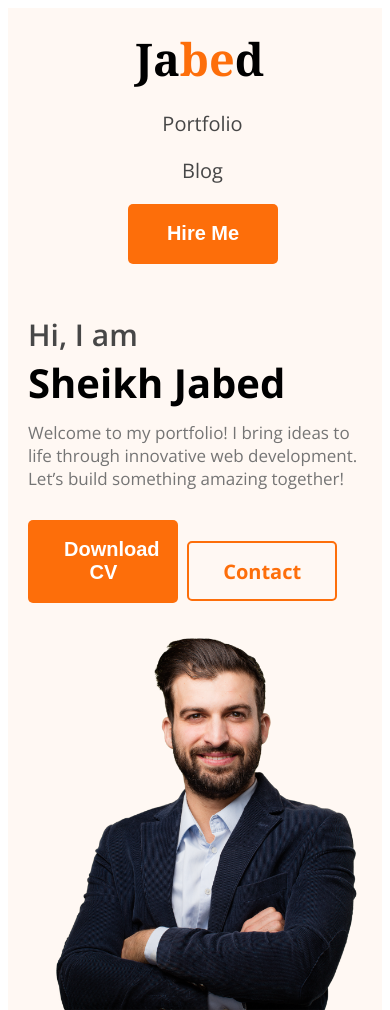
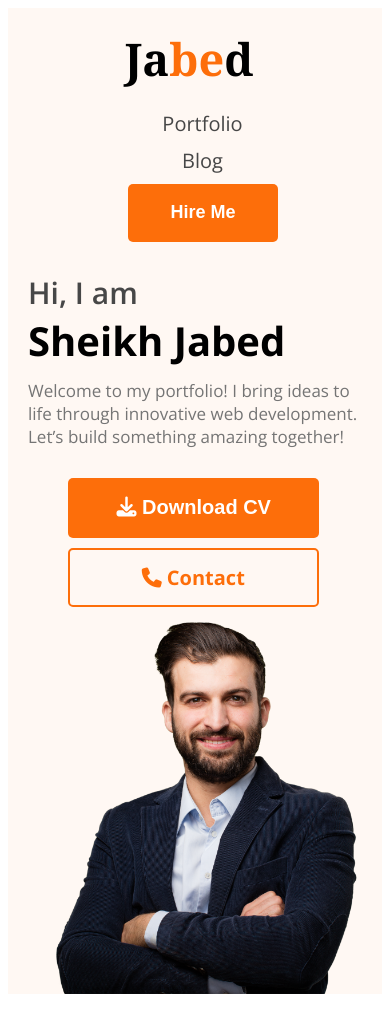
Before and after one commit to SK-Jabed/Responsive-Web-Dev-Portfolio, a plain HTML site: page index.html in a window 390 px wide. Shown: the top 1010 px of the page. Drawn offline with nearby package versions, Linux system fonts and the light colour scheme.

Commit message:
navigation and banner sectoin completed

```diff
--- a/index.html
+++ b/index.html
@@ -5,6 +5,7 @@
   <meta name="viewport" content="width=device-width, initial-scale=1.0">
   <title>Web Developer Portfolio</title>
   <link rel="stylesheet" href="./styles/portfolio.css">
+  <link rel="stylesheet" href="https://cdnjs.cloudflare.com/ajax/libs/font-awesome/6.5.2/css/all.min.css">
 </head>
 <body class="open-sans-normal">
   <!-- Header section starts here -->
@@ -15,7 +16,7 @@
       <ul>
         <li><a class="dark-2" href="">Portfolio</a></li>
         <li><a class="dark-2" href="">Blog</a></li>
-        <li><a href=""><button class="btn-primary">Hire Me</button></a></li>
+        <li><a href=""><button class="nav-btn">Hire Me</button></a></li>
       </ul>
     </nav>
     <!-- Navigation section ends here -->
@@ -27,8 +28,10 @@
         <p class="banner-description">
           Welcome to my portfolio! I bring ideas to life through innovative web development. Let’s build something amazing together!
         </p>
-        <button class="btn-primary">Download CV</button>
-        <button class="contact-btn">Contact</button>
+        <button class="cv-btn">
+          <i class="fa-solid fa-download"></i> Download CV
+        </button>
+        <button class="contact-btn"><i class="fa-solid fa-phone"></i> Contact</button>
       </div>
       <img class="banner-profile-pic" src="./images/hardy.png" alt="A man named Hardy">
     </div>
@@ -39,7 +42,7 @@
     <section class="about secondary-bg">
       <h3 class="section-title">About Me</h3>
       <p class="section-description">
-        I, m a designer & developer with a passion for web design. I enjoy developing simple, clean and slick websites that provide real value to the end user. Thousands of clients have procured exceptional resulfs while working with me. Delivering work within time and budget which meets clients requirements in our mata.
+        I, m a designer & developer with a passion for web design. I enjoy developing simple, clean and slick websites that provide real value to the end user. Thousands of clients have procured exceptional results while working with me. Delivering work within time and budget which meets clients requirements in our mata.
       </p>
       <div class="about-items">
         <div class="about-item">
@@ -139,7 +142,7 @@
         </div>
       </div>
       <div class="text-center resume-download-cv">
-        <button class="btn-primary">Download CV</button>
+        <button class="btn-primary"><i class="fa-solid fa-download"></i> Download CV</button>
       </div>
     </section>
   </main>
--- a/styles/portfolio.css
+++ b/styles/portfolio.css
@@ -53,6 +53,17 @@ nav {
   align-items: center;
   justify-content: space-between;
   margin: 0px 200px;
+}
+.nav-btn {
+  background-color: #FD6E0A;
+  font-weight: bold;
+  font-size: 20px;
+  color: #FFFFFF;
+  padding: 18px 35px 19px 36px;
+  border-radius: 5px;
+  border: none;
+  cursor: pointer;
+  text-align: center;
 }
 .nav-title {
   font-family: Georgia, 'Times New Roman', Times, serif;
@@ -124,6 +135,17 @@ nav li a {
   margin-bottom: 30px;
   margin-top: -40px;
   /* text-align: ; */
+}
+.cv-btn {
+  background-color: #FD6E0A;
+  font-weight: bold;
+  font-size: 20px;
+  color: #FFFFFF;
+  padding: 18px 35px 19px 36px;
+  border-radius: 5px;
+  border: none;
+  cursor: pointer;
+  text-align: center;
 }
 .contact-btn {
   color: rgb(253, 110, 10);
@@ -230,11 +252,14 @@ footer input[type="text"], footer input[type="email"], footer textarea{
     margin-bottom: 5px;
   }
   nav > ul {
-    gap: 20px;
+    gap: 10px;
     margin-bottom: -100px;
   }
-  .btn-primary {
-    margin-bottom: 20px;
+  .nav-btn {
+    font-size: 18px;
+    width: 150px;
+  }
+  .nav-title  {
     width: 150px;
   }
   .banner-greetings {
@@ -252,10 +277,14 @@ footer input[type="text"], footer input[type="email"], footer textarea{
   .banner {
     margin: 20px;
   }
+  .cv-btn {
+    width: 75%;
+    margin-bottom: 10px;
+    margin-left: 40px;
+  }
   .contact-btn {
-    width: 150px;
-    height: 60px;
-    margin-left: 5px;
+    width: 75%;
+    margin-left: 40px;
   }
   .banner-profile-pic {
     width: 100%;
```
